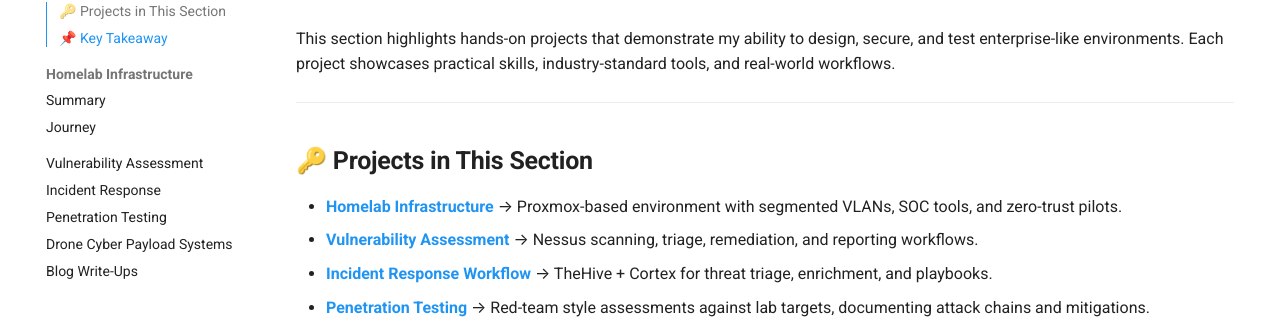
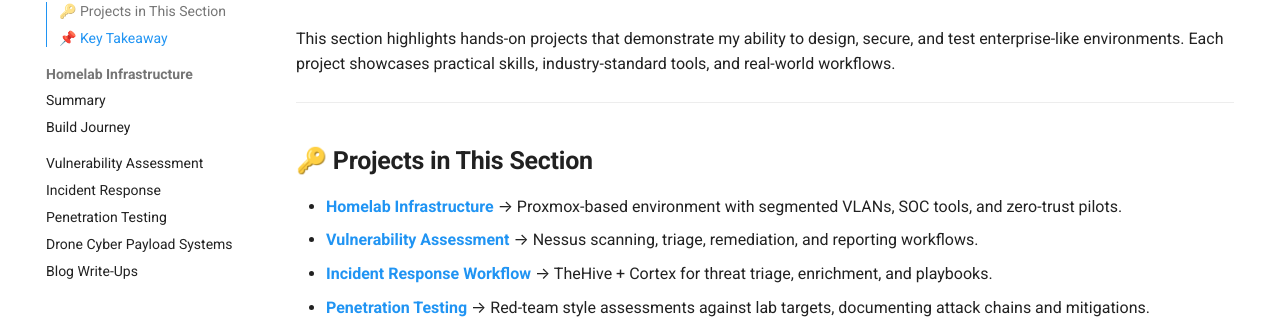
Before and after one commit to Pharns/portfolio, an MkDocs documentation site: the page built from docs/cybersecurity/index.md, in a window 1280 px wide. Shown: the part 202-521 px from the top of the page. Built offline with MkDocs 1.6.1 and Material for MkDocs 9.7.7, drawn with Linux system fonts in a browser that asks for light colours; comment, search, counter and statistics services are not loaded.

Commit message:
build journey fix

```diff
--- a/mkdocs.yml
+++ b/mkdocs.yml
@@ -57,7 +57,7 @@
       - Overview: cybersecurity/index.md
       - Homelab Infrastructure:
           - Summary: cybersecurity/homelab-infrastructure.md
-          - Journey: cybersecurity/homelab-journey.md
+          - Build Journey: cybersecurity/homelab-journey.md
       - Vulnerability Assessment: cybersecurity/vulnerability-assessment.md
       - Incident Response: cybersecurity/incident-response.md
       - Penetration Testing: cybersecurity/penetration-testing.md
```
